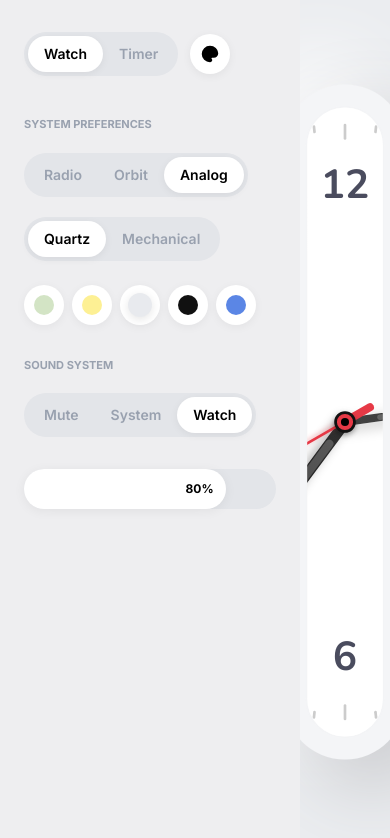
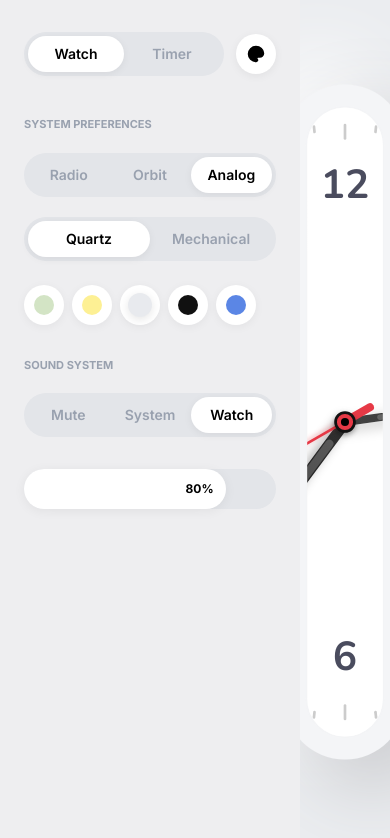
Before and after one commit to phalla-doll/cowatch, a React (Vite) app: page / in a window 390 px wide. Shown: the top 838 px of the page. Built offline with nearby package versions, Linux system fonts and the light colour scheme.

Commit message:
style: improve sidebar navigation layout
Adjust the nav pill container to expand full-width and ensure the palette button maintains a fixed size for better responsiveness.

```diff
--- a/src/components/Sidebar.tsx
+++ b/src/components/Sidebar.tsx
@@ -22,8 +22,8 @@ export default function Sidebar({ state, updateState }: SidebarProps) {
 
       {/* Top Nav */}
       <div className="flex items-center gap-3 mb-10">
-        <div className={`flex relative ${pillBg} p-1 rounded-full`}>
-          <button className="relative px-4 py-2 rounded-full text-sm font-semibold text-black transition-all z-10">
+        <div className={`flex flex-1 relative ${pillBg} p-1 rounded-full`}>
+          <button className="flex-1 relative px-4 py-2 rounded-full text-sm font-semibold text-black transition-all z-10">
             <motion.div
               layoutId="nav-pill"
               className="absolute inset-0 bg-white rounded-full shadow-[0_2px_8px_rgba(0,0,0,0.06)] -z-10"
@@ -31,11 +31,11 @@ export default function Sidebar({ state, updateState }: SidebarProps) {
             />
             Watch
           </button>
-          <button className="relative px-4 py-2 rounded-full text-sm font-semibold text-gray-400 hover:text-gray-600 transition-all z-10">
+          <button className="flex-1 relative px-4 py-2 rounded-full text-sm font-semibold text-gray-400 hover:text-gray-600 transition-all z-10">
             Timer
           </button>
         </div>
-        <button className="w-10 h-10 rounded-full bg-white shadow-[0_2px_10px_rgba(0,0,0,0.06)] flex items-center justify-center text-black transition-colors">
+        <button className="w-10 h-10 shrink-0 rounded-full bg-white shadow-[0_2px_10px_rgba(0,0,0,0.06)] flex items-center justify-center text-black transition-colors">
           <Palette size={18} fill="currentColor" />
         </button>
       </div>
@@ -48,12 +48,12 @@ export default function Sidebar({ state, updateState }: SidebarProps) {
 
           <div className="space-y-5">
             {/* Styles */}
-            <div className={`flex relative ${pillBg} p-1 rounded-full w-max`}>
+            <div className={`flex relative ${pillBg} p-1 rounded-full w-full`}>
               {styles.map(s => (
                 <button
                   key={s}
                   onClick={() => updateState({ style: s })}
-                  className={`relative px-4 py-2 rounded-full text-sm font-semibold transition-all z-10 ${
+                  className={`flex-1 relative px-4 py-2 rounded-full text-sm font-semibold transition-all z-10 ${
                     state.style === s
                       ? 'text-black'
                       : 'text-gray-400 hover:text-gray-600'
@@ -72,12 +72,12 @@ export default function Sidebar({ state, updateState }: SidebarProps) {
             </div>
 
             {/* Movements */}
-            <div className={`flex relative ${pillBg} p-1 rounded-full w-max`}>
+            <div className={`flex relative ${pillBg} p-1 rounded-full w-full`}>
               {movements.map(m => (
                 <button
                   key={m}
                   onClick={() => updateState({ movement: m })}
-                  className={`relative px-4 py-2 rounded-full text-sm font-semibold transition-all z-10 ${
+                  className={`flex-1 relative px-4 py-2 rounded-full text-sm font-semibold transition-all z-10 ${
                     state.movement === m
                       ? 'text-black'
                       : 'text-gray-400 hover:text-gray-600'
@@ -123,12 +123,12 @@ export default function Sidebar({ state, updateState }: SidebarProps) {
 
           <div className="space-y-5">
             {/* Sounds */}
-            <div className={`flex relative ${pillBg} p-1 rounded-full w-max`}>
+            <div className={`flex relative ${pillBg} p-1 rounded-full w-full`}>
               {sounds.map(s => (
                 <button
                   key={s}
                   onClick={() => updateState({ sound: s })}
-                  className={`relative px-4 py-2 rounded-full text-sm font-semibold transition-all z-10 ${
+                  className={`flex-1 relative px-4 py-2 rounded-full text-sm font-semibold transition-all z-10 ${
                     state.sound === s
                       ? 'text-black'
                       : 'text-gray-400 hover:text-gray-600'
```
